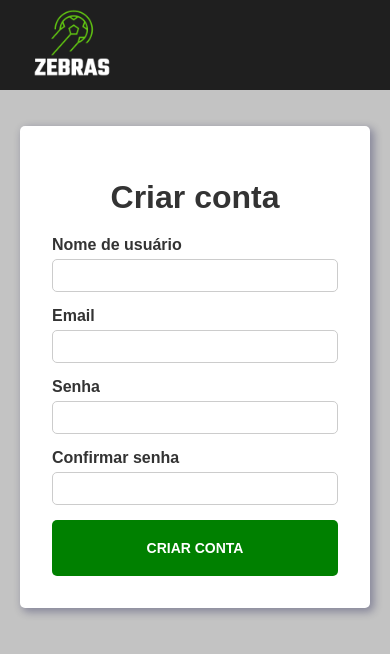
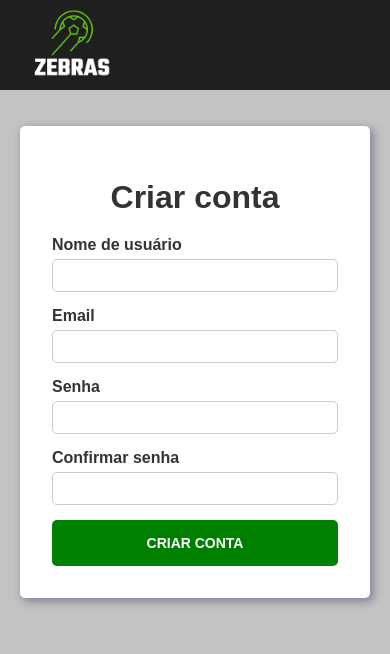
Before and after one commit to lauanderson-rael/react-project-zebras, a React (Vite) app: page /sign in a window 390 px wide. Shown: the top 654 px of the page. Built offline with nearby package versions, Linux system fonts and the light colour scheme.

Commit message:
Update styles.css

```diff
--- a/src/Pages/SignUp/styles.css
+++ b/src/Pages/SignUp/styles.css
@@ -58,7 +58,7 @@
 
 .signup-form .btn {
   width: 100%;
-  padding: 20px;
+  padding: 15px;
   border: none;
   border-radius: 5px;
   background-color: green;
@@ -80,7 +80,7 @@
     padding: 2rem;
   }
   .signup-form .btn{
-    padding: 20px;
+    padding: 15px;
   }
 }
 
```
